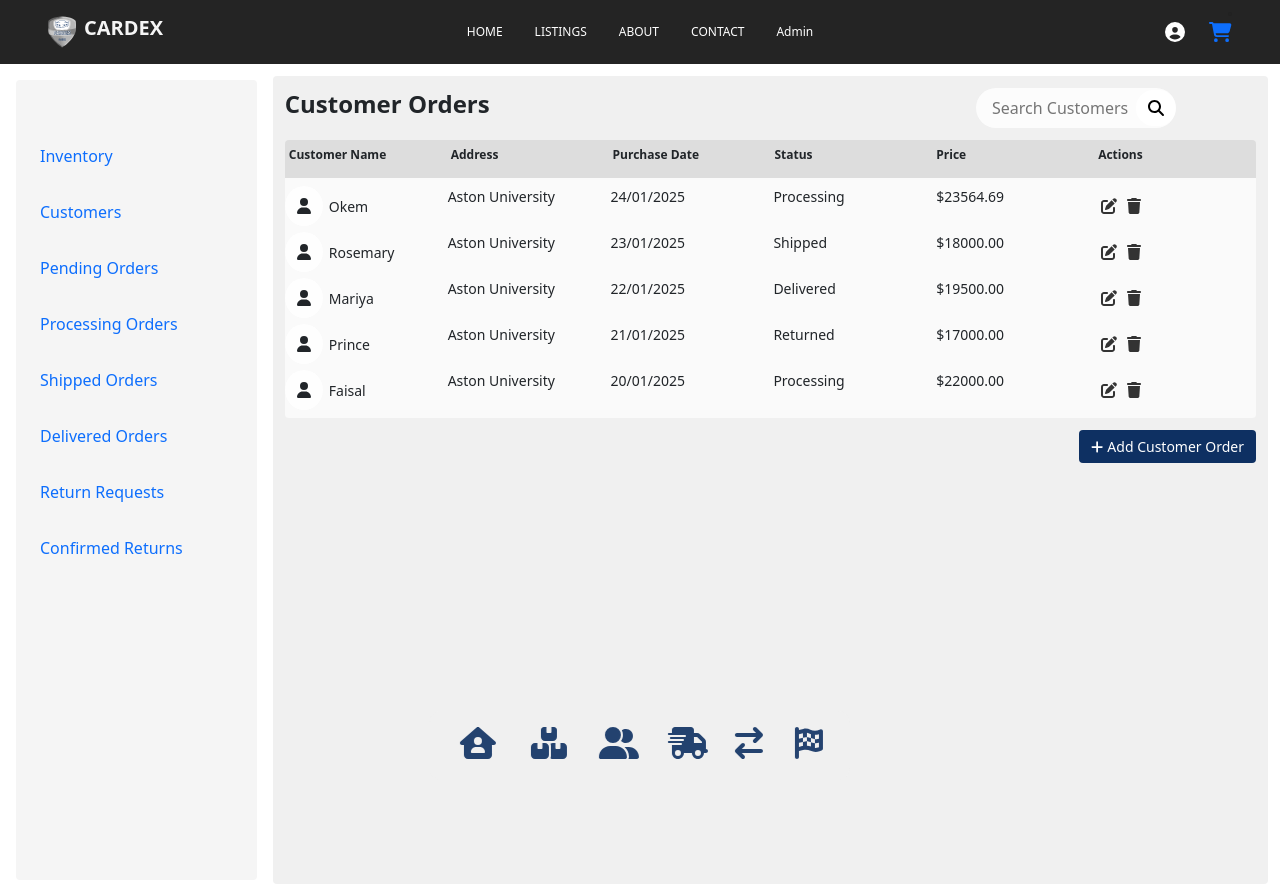
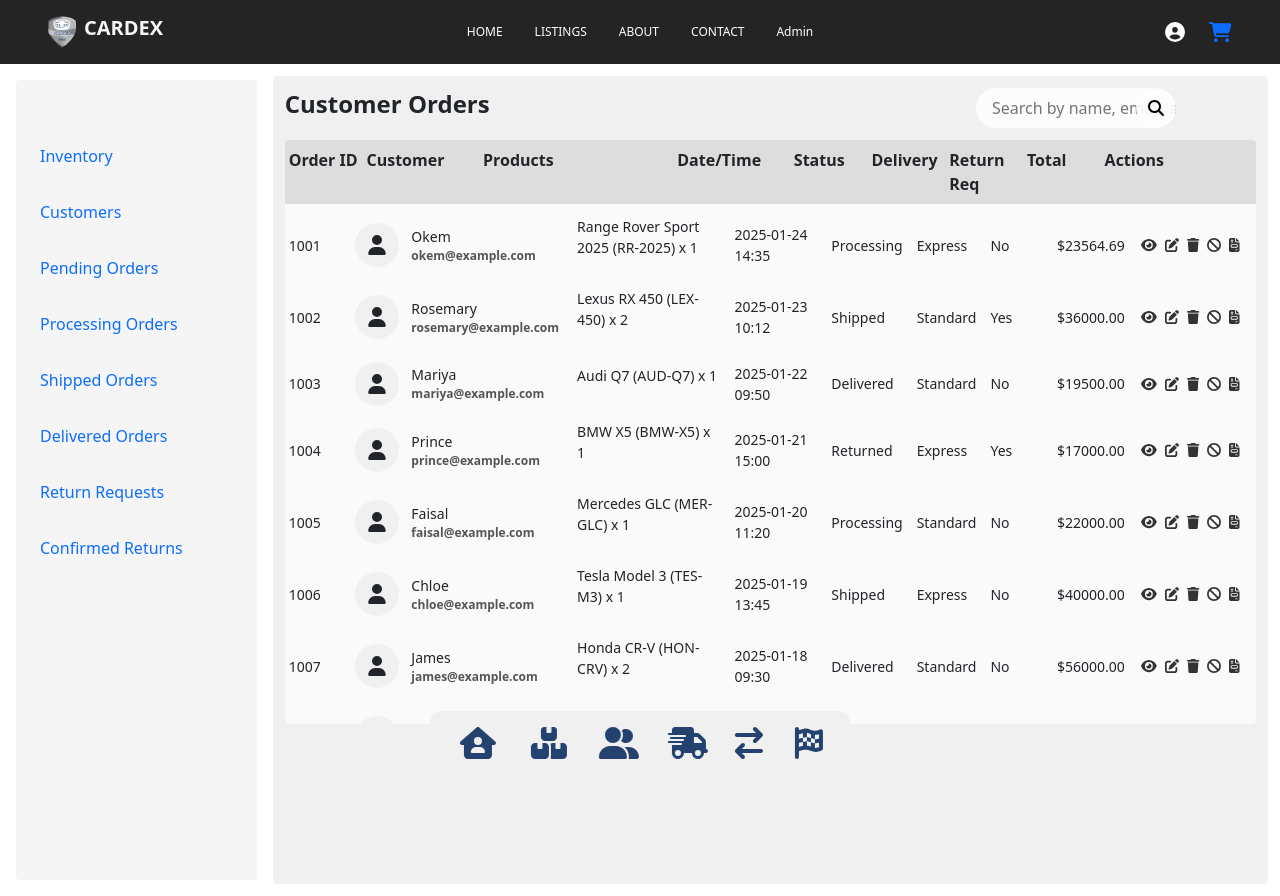
Before and after one commit to CardexApp/cardex, a React (Create React App) app in the folder frontend/: page /customers in a window 1280 px wide. Built offline with nearby package versions, Linux system fonts and the light colour scheme.

Commit message:
Populated Orders with dummy data to test

```diff
--- a/frontend/src/Components/Admin/Customers.jsx
+++ b/frontend/src/Components/Admin/Customers.jsx
@@ -1,88 +1,302 @@
 import "./Styles/Customers.css";
-import { Fragment, useState, useEffect } from "react";
+import { Fragment, useState } from "react";
 import { AdminMenu, Dock } from "./Admin";
 import { SearchBar } from "./Reusables";
 import { FontAwesomeIcon } from "@fortawesome/react-fontawesome";
 import {
-  faRotate,
   faUser,
   faTrash,
   faEdit,
-  faPlus,
+  faEye,
+  faBan,
+  faFileInvoice,
 } from "@fortawesome/free-solid-svg-icons";
+import { icon } from "@fortawesome/fontawesome-svg-core";
 
 const initialData = [
     {
-    id: "1",
-    avatar: <FontAwesomeIcon className="fontIcon" icon={faUser} />,
+      id: "1001",
+      icon: "faUser",
       name: "Okem",
+      email: "okem@example.com",
       address: "Aston University",
-    dateOfPurchase: "24/01/2025",
+      dateOfPurchase: "2025-01-24 14:35",
       status: "Processing",
-    price: "$23564.69",
+      delivery: "Express",
+      returnRequested: false,
+      items: [
+        { productName: "Range Rover Sport 2025", sku: "RR-2025", quantity: 1, price: "$23564.69" }
+      ],
+      totalPrice: "$23564.69"
     },
     {
-    id: "2",
-    avatar: <FontAwesomeIcon className="fontIcon" icon={faUser} />,
+      id: "1002",
+      icon: "faUser",
       name: "Rosemary",
+      email: "rosemary@example.com",
       address: "Aston University",
-    dateOfPurchase: "23/01/2025",
+      dateOfPurchase: "2025-01-23 10:12",
       status: "Shipped",
-    price: "$18000.00",
+      delivery: "Standard",
+      returnRequested: true,
+      items: [
+        { productName: "Lexus RX 450", sku: "LEX-450", quantity: 2, price: "$18000.00" }
+      ],
+      totalPrice: "$36000.00"
     },
     {
-    id: "3",
-    avatar: <FontAwesomeIcon className="fontIcon" icon={faUser} />,
+      id: "1003",
+      icon: "faUser",
       name: "Mariya",
+      email: "mariya@example.com",
       address: "Aston University",
-    dateOfPurchase: "22/01/2025",
+      dateOfPurchase: "2025-01-22 09:50",
       status: "Delivered",
-    price: "$19500.00",
+      delivery: "Standard",
+      returnRequested: false,
+      items: [
+        { productName: "Audi Q7", sku: "AUD-Q7", quantity: 1, price: "$19500.00" }
+      ],
+      totalPrice: "$19500.00"
     },
     {
-    id: "4",
-    avatar: <FontAwesomeIcon className="fontIcon" icon={faUser} />,
+      id: "1004",
+      icon: "faUser",
       name: "Prince",
+      email: "prince@example.com",
       address: "Aston University",
-    dateOfPurchase: "21/01/2025",
+      dateOfPurchase: "2025-01-21 15:00",
       status: "Returned",
-    price: "$17000.00",
+      delivery: "Express",
+      returnRequested: true,
+      items: [
+        { productName: "BMW X5", sku: "BMW-X5", quantity: 1, price: "$17000.00" }
+      ],
+      totalPrice: "$17000.00"
     },
     {
-    id: "5",
-    avatar: <FontAwesomeIcon className="fontIcon" icon={faUser} />,
+      id: "1005",
+      icon: "faUser",
       name: "Faisal",
+      email: "faisal@example.com",
       address: "Aston University",
-    dateOfPurchase: "20/01/2025",
+      dateOfPurchase: "2025-01-20 11:20",
       status: "Processing",
-    price: "$22000.00",
+      delivery: "Standard",
+      returnRequested: false,
+      items: [
+        { productName: "Mercedes GLC", sku: "MER-GLC", quantity: 1, price: "$22000.00" }
+      ],
+      totalPrice: "$22000.00"
     },
+    // 14 more
+    {
+      id: "1006",
+      icon: "faUser",
+      name: "Chloe",
+      email: "chloe@example.com",
+      address: "Birmingham",
+      dateOfPurchase: "2025-01-19 13:45",
+      status: "Shipped",
+      delivery: "Express",
+      returnRequested: false,
+      items: [{ productName: "Tesla Model 3", sku: "TES-M3", quantity: 1, price: "$40000.00" }],
+      totalPrice: "$40000.00"
+    },
+    {
+      id: "1007",
+      icon: "faUser",
+      name: "James",
+      email: "james@example.com",
+      address: "Manchester",
+      dateOfPurchase: "2025-01-18 09:30",
+      status: "Delivered",
+      delivery: "Standard",
+      returnRequested: false,
+      items: [{ productName: "Honda CR-V", sku: "HON-CRV", quantity: 2, price: "$28000.00" }],
+      totalPrice: "$56000.00"
+    },
+    {
+      id: "1008",
+      icon: "faUser",
+      name: "Sophia",
+      email: "sophia@example.com",
+      address: "Liverpool",
+      dateOfPurchase: "2025-01-17 16:20",
+      status: "Processing",
+      delivery: "Express",
+      returnRequested: false,
+      items: [{ productName: "Toyota RAV4", sku: "TOY-RAV4", quantity: 1, price: "$30000.00" }],
+      totalPrice: "$30000.00"
+    },
+    {
+      id: "1009",
+      icon: "faUser",
+      name: "Liam",
+      email: "liam@example.com",
+      address: "Leeds",
+      dateOfPurchase: "2025-01-16 12:10",
+      status: "Returned",
+      delivery: "Standard",
+      returnRequested: true,
+      items: [{ productName: "Nissan Rogue", sku: "NIS-ROG", quantity: 1, price: "$27000.00" }],
+      totalPrice: "$27000.00"
+    },
+    {
+      id: "1010",
+      icon: "faUser",
+      name: "Emma",
+      email: "emma@example.com",
+      address: "Glasgow",
+      dateOfPurchase: "2025-01-15 08:00",
+      status: "Shipped",
+      delivery: "Express",
+      returnRequested: false,
+      items: [{ productName: "Ford Escape", sku: "FOR-ESC", quantity: 1, price: "$26000.00" }],
+      totalPrice: "$26000.00"
+    },
+    {
+      id: "1011",
+      icon: "faUser",
+      name: "Noah",
+      email: "noah@example.com",
+      address: "Edinburgh",
+      dateOfPurchase: "2025-01-14 14:00",
+      status: "Delivered",
+      delivery: "Standard",
+      returnRequested: false,
+      items: [{ productName: "Hyundai Tucson", sku: "HYU-TUC", quantity: 2, price: "$25000.00" }],
+      totalPrice: "$50000.00"
+    },
+    {
+      id: "1012",
+      icon: "faUser",
+      name: "Olivia",
+      email: "olivia@example.com",
+      address: "London",
+      dateOfPurchase: "2025-01-13 11:25",
+      status: "Processing",
+      delivery: "Standard",
+      returnRequested: false,
+      items: [{ productName: "Kia Sportage", sku: "KIA-SPT", quantity: 1, price: "$24000.00" }],
+      totalPrice: "$24000.00"
+    },
+    {
+      id: "1013",
+      icon: "faUser",
+      name: "Lucas",
+      email: "lucas@example.com",
+      address: "Sheffield",
+      dateOfPurchase: "2025-01-12 10:10",
+      status: "Shipped",
+      delivery: "Express",
+      returnRequested: false,
+      items: [{ productName: "Mazda CX-5", sku: "MAZ-CX5", quantity: 1, price: "$23000.00" }],
+    totalPrice: "$23000.00"
+  },
+  {
+    id: "1014",
+    icon: "faUser",
+    name: "Ava",
+    email: "ava@example.com",
+    address: "Bristol",
+    dateOfPurchase: "2025-01-11 15:30",
+    status: "Delivered",
+    delivery: "Standard",
+    returnRequested: false,
+    items: [{ productName: "Volkswagen Tiguan", sku: "VW-TIG", quantity: 1, price: "$22000.00" }],
+    totalPrice: "$22000.00"
+  },
+  {
+    id: "1015",
+    icon: "faUser",
+    name: "Ethan",
+    email: "ethan@example.com",
+    address: "Leicester",
+    dateOfPurchase: "2025-01-10 09:45",
+    status: "Processing",
+    delivery: "Standard",
+    returnRequested: false,
+    items: [{ productName: "Subaru Forester", sku: "SUB-FOR", quantity: 1, price: "$21000.00" }],
+    totalPrice: "$21000.00"
+  },
+  {
+    id: "1016",
+    icon: "faUser",
+    name: "Isabella",
+    email: "isabella@example.com",
+    address: "Coventry",
+    dateOfPurchase: "2025-01-09 13:50",
+    status: "Returned",
+    delivery: "Express",
+    returnRequested: true,
+    items: [{ productName: "Chevrolet Equinox", sku: "CHE-EQU", quantity: 1, price: "$20000.00" }],
+    totalPrice: "$20000.00"
+  },
+  {
+    id: "1017",
+    icon: "faUser",
+    name: "Mason",
+    email: "mason@example.com",
+    address: "Cardiff",
+    dateOfPurchase: "2025-01-08 12:30",
+    status: "Shipped",
+    delivery: "Standard",
+    returnRequested: false,
+    items: [{ productName: "Jeep Cherokee", sku: "JEP-CHR", quantity: 1, price: "$19000.00" }],
+    totalPrice: "$19000.00"
+  },
+  {
+    id: "1018",
+    icon: "faUser",
+    name: "Mia",
+    email: "mia@example.com",
+    address: "Southampton",
+    dateOfPurchase: "2025-01-07 16:15",
+    status: "Delivered",
+    delivery: "Express",
+    returnRequested: false,
+    items: [{ productName: "Volvo XC60", sku: "VOL-XC60", quantity: 1, price: "$28000.00" }],
+    totalPrice: "$28000.00"
+  },
+  {
+    id: "1019",
+    icon: "faUser",
+    name: "Logan",
+    email: "logan@example.com",
+    address: "Nottingham",
+    dateOfPurchase: "2025-01-06 10:05",
+    status: "Processing",
+    delivery: "Standard",
+    returnRequested: false,
+    items: [{ productName: "Peugeot 3008", sku: "PEU-3008", quantity: 1, price: "$21000.00" }],
+    totalPrice: "$21000.00"
+  },
+  {
+    id: "1020",
+    icon: "faUser",
+    name: "Amelia",
+    email: "amelia@example.com",
+    address: "Brighton",
+    dateOfPurchase: "2025-01-05 14:20",
+    status: "Shipped",
+    delivery: "Express",
+    returnRequested: false,
+    items: [{ productName: "Skoda Kodiaq", sku: "SKO-KOD", quantity: 1, price: "$22000.00" }],
+    totalPrice: "$22000.00"
+  }
 ];
 
+
 const Customers = () => {
-  const [customers, setCustomers] = useState(initialData);
+  const [orders, setOrders] = useState(initialData);
   const [searchTerm, setSearchTerm] = useState("");
 
-  const filteredCustomers = customers.filter((customer) =>
-    customer.name.toLowerCase().includes(searchTerm.toLowerCase())
+  const filteredOrders = orders.filter((order) =>
+    `${order.name} ${order.email} ${order.address}`
+      .toLowerCase()
+      .includes(searchTerm.toLowerCase())
   );
-
-  const handleDelete = (id) => {
-    setCustomers((prev) => prev.filter((c) => c.id !== id));
-  };
-
-  const handleEdit = (id) => {
-    alert(`Edit functionality for customer ID: ${id} (to be implemented)`);
-  };
-
-  const handleAdd = () => {
-    alert("Add customer functionality (to be implemented)");
-  };
-
-  useEffect(() => {
-    // API integration using Axios
-    // axios.get('/api/customers').then(response => setCustomers(response.data));
-  }, []);
 
   return (
     <div className="customersPage">
@@ -93,68 +307,68 @@ const Customers = () => {
           <h2>Customer Orders</h2>
           <SearchBar
             type="text"
-            placeholder="Search Customers"
-            onSearch={setSearchTerm}
+            placeholder="Search by name, email, address"
+            value={searchTerm}
+            onChange={(e) => setSearchTerm(e.target.value)}
           />
         </div>
 
         <div className="customerTableWrapper">
           <div className="customerTableHeader">
-            <div>
-              <h4>Customer Name</h4>
-            </div>
-            <div>
-              <h4>Address</h4>
-            </div>
-            <div>
-              <h4>Purchase Date</h4>
-            </div>
-            <div>
-              <h4>Status</h4>
-            </div>
-            <div>
-              <h4>Price</h4>
-            </div>
-            <div>
-              <h4>Actions</h4>
-            </div>
+            <div>Order ID</div>
+            <div>Customer</div>
+            <div>Products</div>
+            <div>Date/Time</div>
+            <div>Status</div>
+            <div>Delivery</div>
+            <div>Return Req</div>
+            <div>Total</div>
+            <div>Actions</div>
           </div>
 
           <div className="customerTableBody">
-            {filteredCustomers.map((row) => (
-              <Fragment key={row.id}>
-                <div className="customerProfile">
-                  {row.avatar}
-                  <p className="customerName">{row.name}</p>
+            {filteredOrders.map((order) => (
+              <Fragment key={order.id}>
+                <div>{order.id}</div>
+                <div className="userInfo">
+                  <FontAwesomeIcon className="avatar" icon={faUser} />
+                  <div className="nameEmail">
+                    <p>{order.name}</p>
+                    <p className="subText">{order.email}</p>
                   </div>
-                <div className="customerAddress">
-                  <p>{row.address}</p>
                 </div>
-                <div className="orderDate">
-                  <p>{row.dateOfPurchase}</p>
+                <div>
+                  {order.items.map((item, idx) => (
+                    <p key={idx}>
+                      {item.productName} ({item.sku}) x {item.quantity}
+                    </p>
+                  ))}
                 </div>
-                <div className="CustomerStatus">
-                  <p>{row.status}</p>
-                </div>
-                <div className="priceOfGoods">
-                  <p>{row.price}</p>
-                </div>
+                <div>{order.dateOfPurchase}</div>
+                <div>{order.status}</div>
+                <div>{order.delivery}</div>
+                <div>{order.returnRequested ? "Yes" : "No"}</div>
+                <div>{order.totalPrice}</div>
                 <div className="actions">
-                  <button onClick={() => handleEdit(row.id)}>
+                  <button title="View">
+                    <FontAwesomeIcon icon={faEye} />
+                  </button>
+                  <button title="Edit">
                     <FontAwesomeIcon icon={faEdit} />
                   </button>
-                  <button onClick={() => handleDelete(row.id)}>
+                  <button title="Delete">
                     <FontAwesomeIcon icon={faTrash} />
+                  </button>
+                  <button title="Block">
+                    <FontAwesomeIcon icon={faBan} />
+                  </button>
+                  <button title="Invoice">
+                    <FontAwesomeIcon icon={faFileInvoice} />
                   </button>
                 </div>
               </Fragment>
             ))}
           </div>
-        </div>
-        <div className="button">
-          <button className="addButton" onClick={handleAdd}>
-            <FontAwesomeIcon icon={faPlus} /> Add Customer Order
-          </button>
         </div>
       </div>
 
--- a/frontend/src/Components/Admin/Styles/Customers.css
+++ b/frontend/src/Components/Admin/Styles/Customers.css
@@ -33,7 +33,8 @@
 
 .customerTableHeader {
   display: grid;
-  grid-template-columns: repeat(6, 1fr); /* 5 data columns + 1 actions */
+  grid-template-columns: 1fr 1.5fr 2.5fr 1.5fr 1fr 1fr 1fr 1fr 2fr;
+  /* Order ID | Customer | Products | Date/Time | Status | Delivery | Return Req | Total | Actions */
   background-color: #ddd;
   padding: 8px 0;
   border-radius: 4px 4px 0 0;
@@ -41,48 +42,67 @@
 
 .customerTableHeader div {
   padding: 0 4px;
-}
-
-.customerTableHeader h4 {
-  font-size: 12px;
-  font-weight: 700;
+  font-weight: bold;
 }
 
 .customerTableBody {
   display: grid;
-  grid-template-columns: repeat(6, 1fr);
+  grid-template-columns: 1fr 1.5fr 2.5fr 1.5fr 1fr 1fr 1fr 1fr 2fr;
+  align-items: center;
   gap: 6px;
-  max-height: 300px;
+  max-height: 520px;
   overflow-y: auto;
   background-color: #fafafa;
   padding: 8px 0;
   border-radius: 0 0 4px 4px;
 }
 
+.customerTableBody div {
+  padding: 4px;
+  font-size: 14px;
+  word-wrap: break-word;
+}
+
+.userInfo {
+  display: flex;
+  align-items: center;
+  gap: 8px;
+}
+
+.userInfo .avatar {
+  background-color: #f0f0f0;
+  align-self: center;
+  justify-self: center;
+  width: 20px;
+  height: 20px;
+  border-radius: 999px;
+  padding: 12px;
+}
+
+.userInfo p {
+  margin: 0;
+}
+
 .customerProfile {
   display: flex;
-  align-items: center;
-  gap: 6px;
+  flex-direction: column;
 }
 
 .customerProfile p {
-  font-size: 14px;
   margin: 0;
 }
 
-.customerAddress p,
-.orderDate p,
-.CustomerStatus p,
-.priceOfGoods p {
-  font-size: 14px;
-  margin: 0;
+.subText {
+  font-size: 12px;
+  font-weight: 600;
+  color: #555;
 }
 
 .actions {
   display: flex;
   align-items: center;
-  gap: 6px;
-  justify-content: flex-start;
+  gap: 4px;
+  flex-wrap: wrap;
 }
 
 .actions button {
@@ -91,6 +111,7 @@
   cursor: pointer;
   color: #333;
   padding: 2px;
+  font-size: 14px;
 }
 
 .actions button:hover {
@@ -113,7 +134,7 @@
 .button {
   margin-top: 12px;
   display: flex;
-  justify-content: end;
+  justify-content: flex-end;
 }
 
 .addButton {
```
Lines whose indentation alone changed are shown as unchanged.
